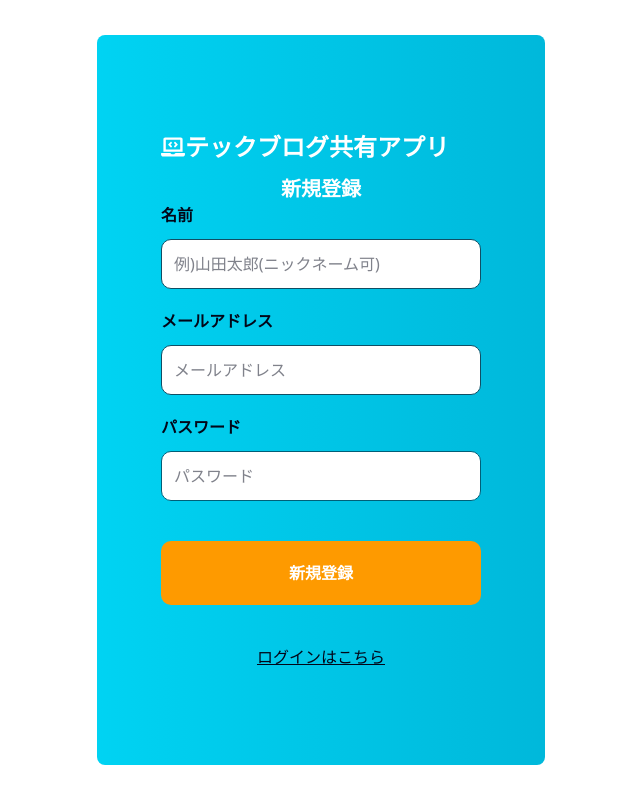
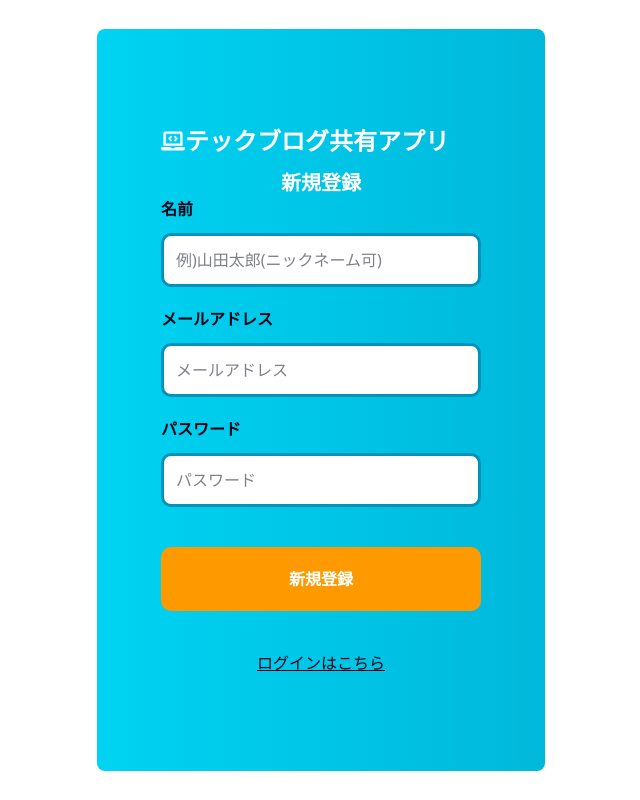
Before and after one commit to Hashimoto-Noriaki/next-article-share-app, a Next.js app: page /signup in a window 1280 px wide. Shown: the whole page, without its empty margins (319-959 px from the left). Built offline with nearby package versions, Linux system fonts and the light colour scheme.

Commit message:
inputをcomponentPropsを使って共通コンポーネント化

```diff
--- a/src/app/(auth)/login/page.tsx
+++ b/src/app/(auth)/login/page.tsx
@@ -1,6 +1,7 @@
 import Link from 'next/link';
 import { FaLaptopCode } from 'react-icons/fa';
 import LoginButton from '../../../shared/components/atoms/LoginButton'
+import InputForm from '../../../shared/components/atoms/InputForm'
 
 export default function LoginPage() {
   return (
@@ -14,17 +15,15 @@ export default function LoginPage() {
         <form className="flex flex-col gap-5 text-left">
           <div>
             <p className="font-bold mb-3">メールアドレス</p>
-            <input
+            <InputForm
               name="email"
-              className="w-full p-3 border border-cyan-900 bg-white rounded-lg focus:outline-none focus:ring-cyan-900"
               placeholder="メールアドレス"
             />
           </div>
           <div>
             <p className="font-bold mb-3">パスワード</p>
-            <input
+            <InputForm
               type="password"
-              className="w-full p-3 border border-cyan-800 bg-white rounded-lg focus:outline-none qfocus:ring-cyan-800"
               placeholder="パスワード"
             />
           </div>
--- a/src/app/(auth)/signup/page.tsx
+++ b/src/app/(auth)/signup/page.tsx
@@ -1,5 +1,6 @@
 import Link from 'next/link';
 import { FaLaptopCode } from 'react-icons/fa';
+import InputForm from '../../../shared/components/atoms/InputForm'
 
 export default function SignUpPage() {
   return (
@@ -13,25 +14,22 @@ export default function SignUpPage() {
         <form className="flex flex-col gap-5 text-left">
           <div>
             <p className="font-bold mb-3">名前</p>
-            <input
+            <InputForm
               name="name"
-              className="w-full p-3 border border-cyan-900 bg-white rounded-lg focus:outline-none focus:ring-cyan-900"
               placeholder="例)山田太郎(ニックネーム可)"
             />
           </div>
           <div>
             <p className="font-bold mb-3">メールアドレス</p>
-            <input
+            <InputForm
               name="email"
-              className="w-full p-3 border border-cyan-900 bg-white rounded-lg focus:outline-none focus:ring-cyan-900"
               placeholder="メールアドレス"
             />
           </div>
           <div>
             <p className="font-bold mb-3">パスワード</p>
-            <input
+            <InputForm
               type="password"
-              className="w-full p-3 border border-cyan-800 bg-white rounded-lg focus:outline-none qfocus:ring-cyan-800"
               placeholder="パスワード"
             />
           </div>
--- /dev/null
+++ b/src/shared/components/atoms/InputForm.tsx
@@ -0,0 +1,10 @@
+import { ComponentProps } from 'react'
+
+export default function InputForm(props: ComponentProps<"input">){
+    return(
+        <input
+            {...props}
+            className="w-full p-3 border-solid border-3 border-cyan-600 bg-white rounded-lg focus:outline-none"
+        />
+    )
+}
```
